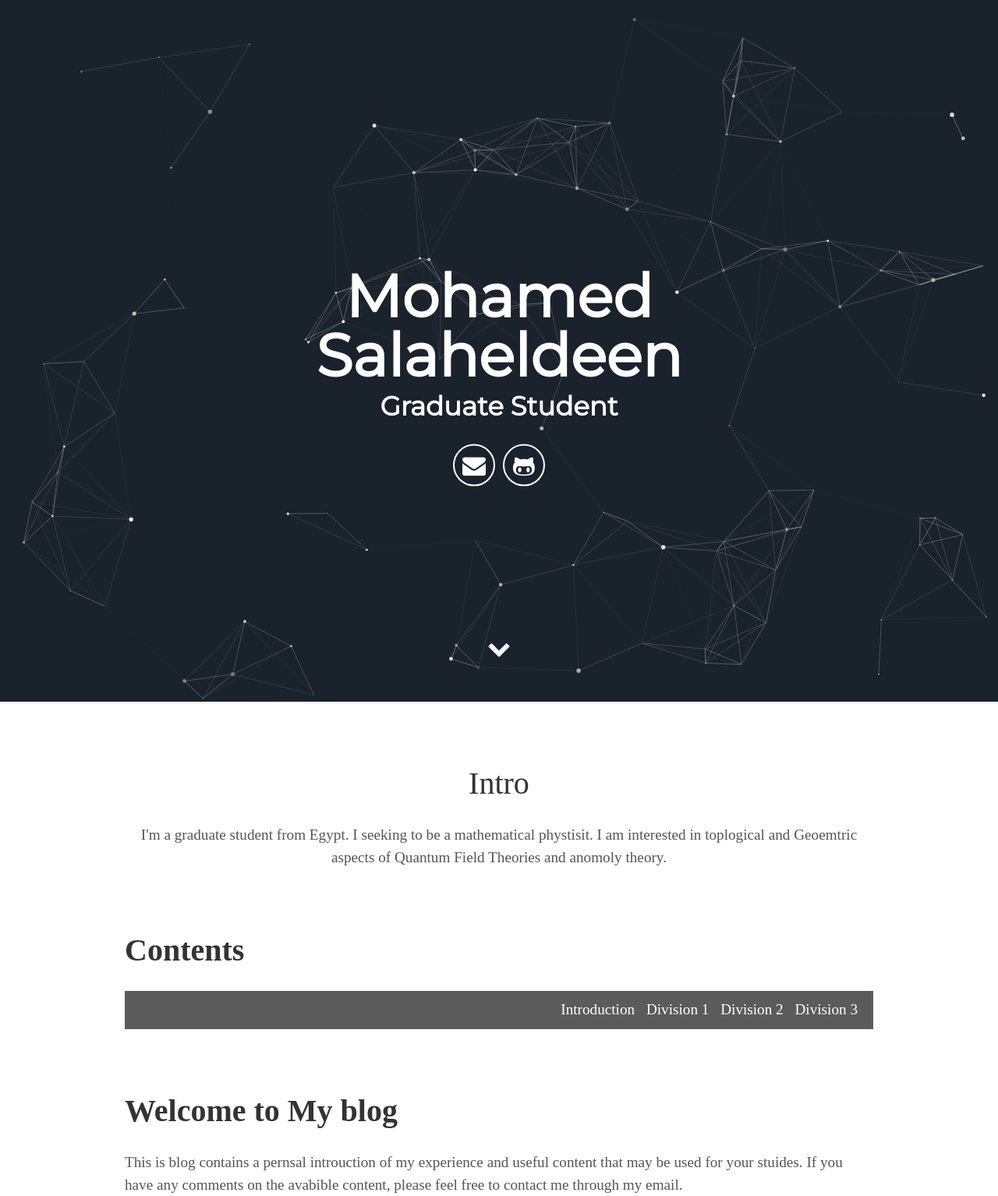
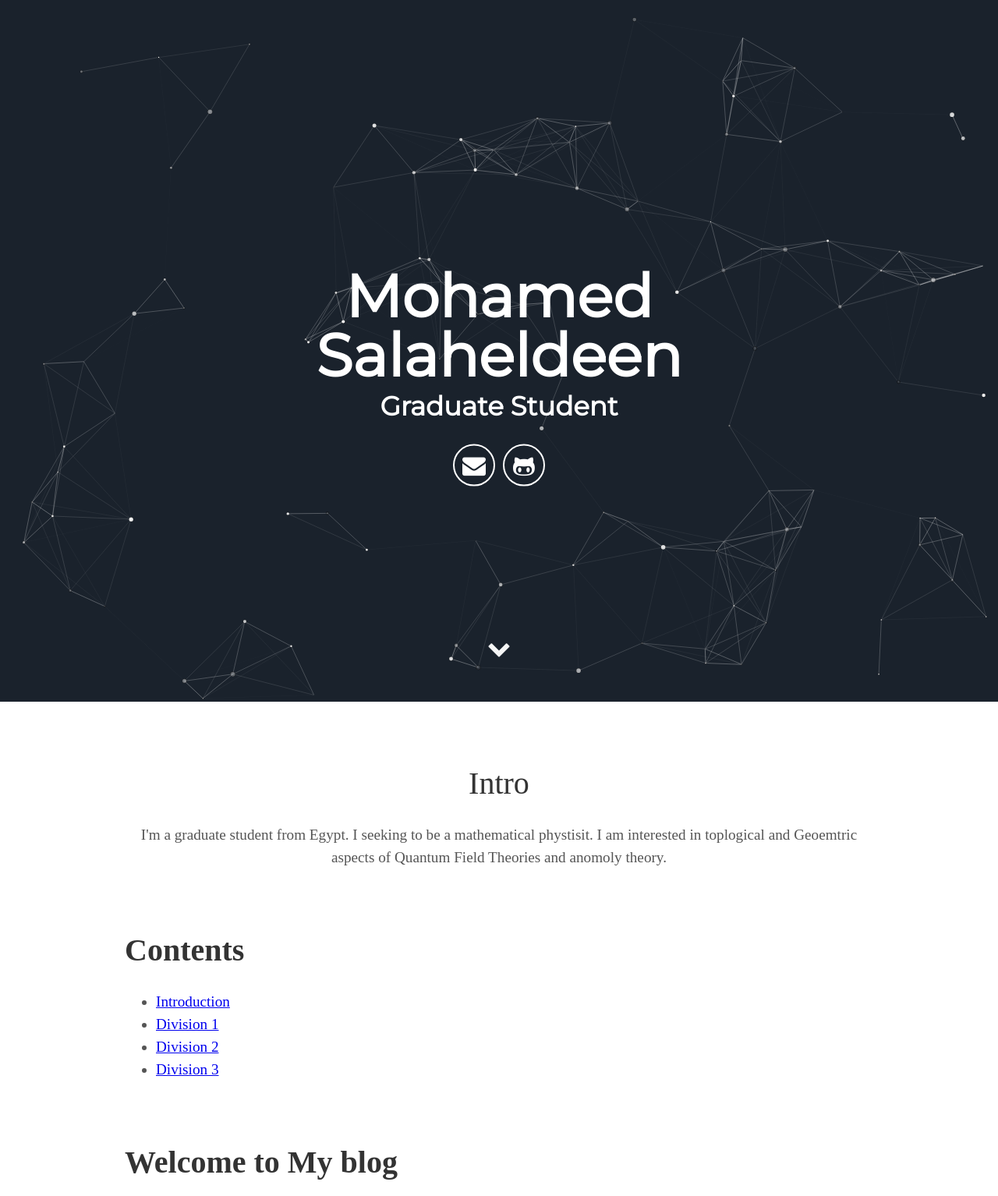
Before and after one commit to msalahelden/msalahelden.github.io, a Jekyll site: the page built from index.html, in a window 1280 px wide. Shown: the top 1534 px of the page at 78% size. Built offline with Jekyll 4.4.1, drawn with Linux system fonts in a browser that asks for light colours; some web fonts are replaced; grey boxes are pictures that could not be loaded.

Commit message:
Update head.html

```diff
--- a/_includes/head.html
+++ b/_includes/head.html
@@ -1,59 +1,4 @@
-<head>
-    <meta charset="UTF-8">
-    <meta name="viewport" content="width=device-width, initial-scale=1.0">
-    <title>HTML Page with Navigation and Three Divisions</title>
-    <style>
-        /* Add some basic styling with CSS */
-        body {
-            font-family: Arial, sans-serif;
-            margin: 0;
-            padding: 0;
-            box-sizing: border-box;
-        }
 
-        /* Style the divisions */
-        .section {
-            display: flex;
-            align-items: center;
-            justify-content: space-between; /* Align content to the ends */
-            width: 100%;
-            padding: 20px;
-            text-align: center;
-            background-color: #f2f2f2;
-            border-bottom: 1px solid #ccc;
-        }
-
-        /* Style the image within each division */
-        .section img {
-            width: 100px; /* Adjust the width of the image as needed */
-        }
-
-        /* Style the navigation list */
-        #navigation {
-            background-color: rgba(51, 51, 51, 0.8); /* Use RGBA for transparency */
-            color: white;
-            padding: 10px;
-            margin-bottom: 20px;
-            text-align: right; /* Align content to the right */
-        }
-
-        #navigation ul {
-            list-style-type: none;
-            margin: 0;
-            padding: 0;
-        }
-
-        #navigation li {
-            display: inline;
-            margin-right: 10px;
-        }
-
-        #navigation a {
-            text-decoration: none;
-            color: white;
-        }
-    </style>
-</head>
 <head>
   <meta charset="utf-8">
   <meta http-equiv="X-UA-Compatible" content="IE=edge">
```
